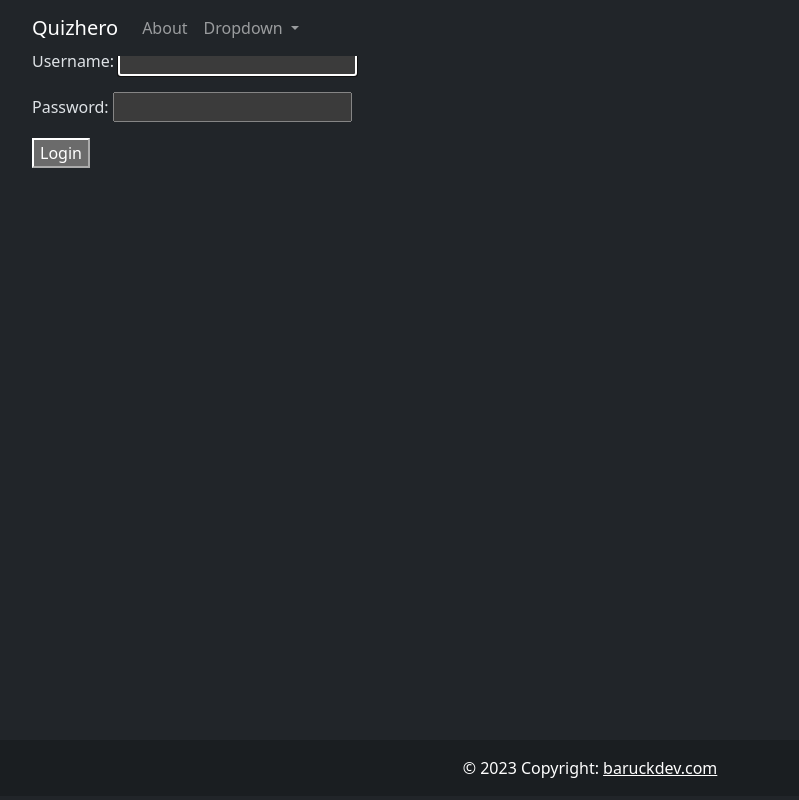
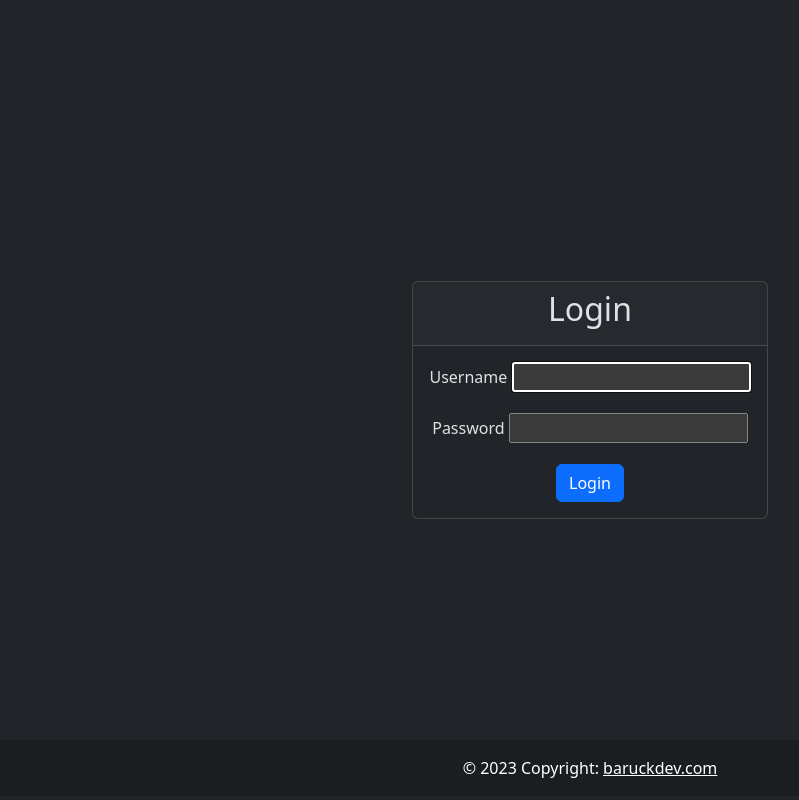
Before and after one commit to MatheusBLopes/quizhero-app, a Django app: page /login/ in a window 1280 px wide. Shown: the whole page, without its empty margins (50-849 px from the left). Run offline with Django 4.2, Linux system fonts and the light colour scheme; some libraries are stand-ins or nearby versions.

Commit message:
feat - update login page style

```diff
--- a/quizhero-app/apps/quizzes/templates/quizzes/pages/login.html
+++ b/quizhero-app/apps/quizzes/templates/quizzes/pages/login.html
@@ -1,12 +1,30 @@
-{% extends 'global/base.html' %}
+{% extends 'global/base_no_header.html' %}
 
 {% load static %}
 
 {% block content %}
-  <h2>Login</h2>
-  <form method="post">
-    {% csrf_token %}
-    {{ form.as_p }}
-    <button type="submit">Login</button>
-  </form>
+<div class="vh-100 d-flex align-items-center justify-content-center">
+  <div class="mx-auto"> <!-- Added mx-auto class -->
+    <div class="card text-center">
+      <div class="card-header">
+        <h2 class="text-center">Login</h2>
+      </div>
+      <div class="card-body">
+        <form method="post">
+          {% csrf_token %}
+          <div class="form-group mb-3">
+            <label class="form-label mb-2">{{ form.username.label }}</label>
+            {{ form.username }}
+          </div>
+          <div class="form-group mb-3">
+            <label class="form-label mb-2">{{ form.password.label }}</label>
+            {{ form.password }}
+          </div>
+          <button type="submit" class="btn btn-primary btn-block">Login</button>
+        </form>
+      </div>
+    </div>
+  </div>
+</div>
+
 {% endblock %}
```
